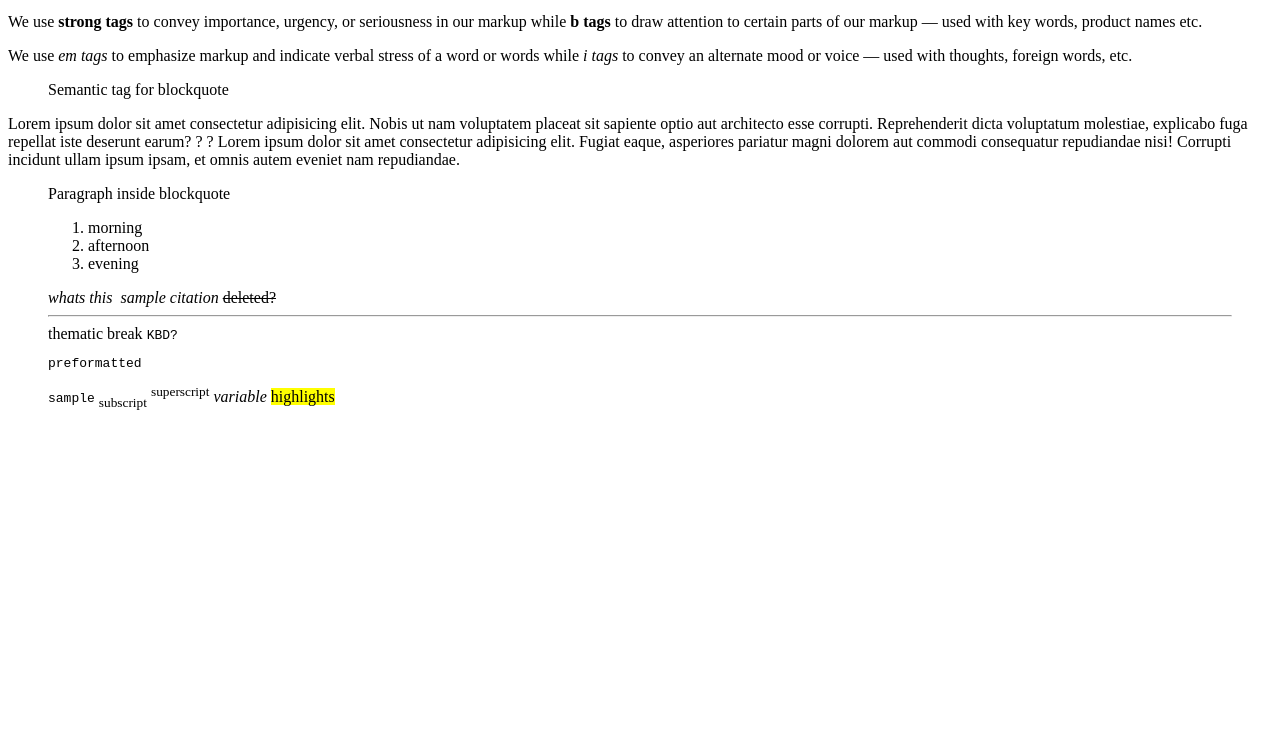
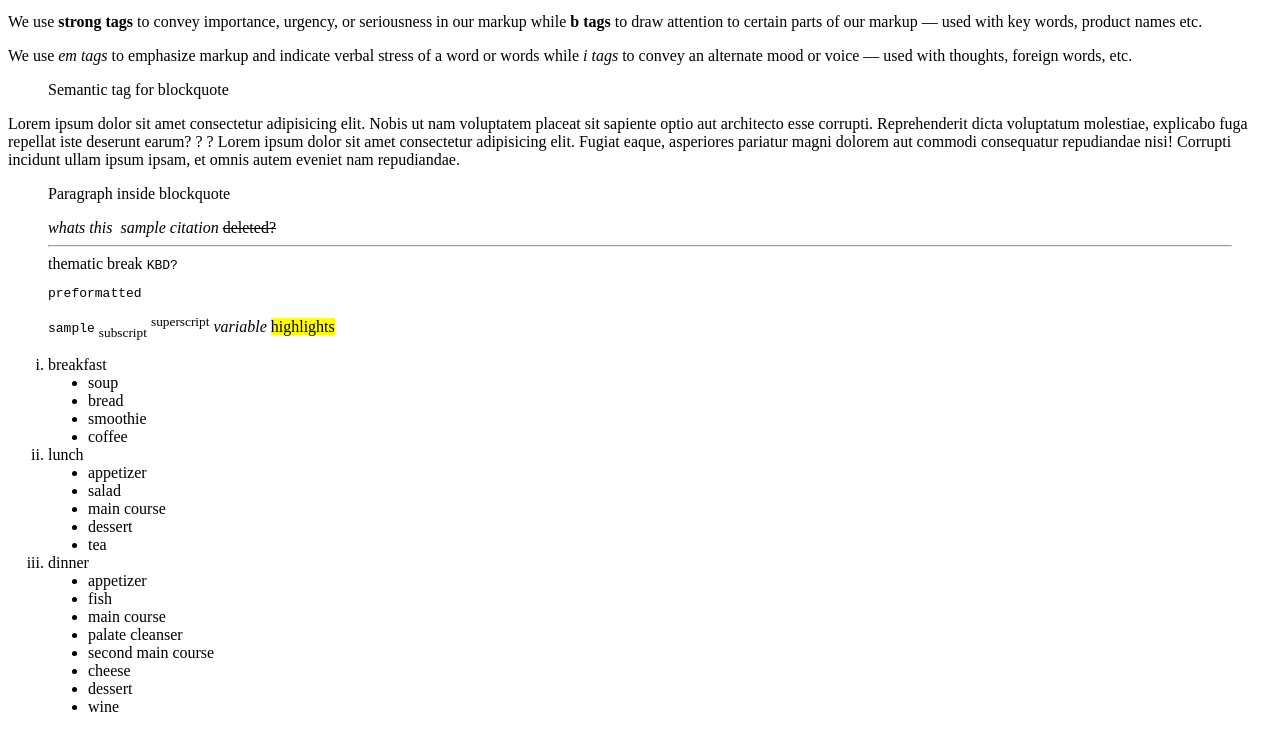
Before and after one commit to occurence/git_test, a plain HTML site: page html-boilerplate/index.html in a window 1280 px wide. Shown: the part 101-833 px from the top of the page. Before the commit the page ends 800 px from the top, so only its background shows below. Drawn offline with Linux system fonts and the light colour scheme.

Commit message:
Adding list items with internal and inline CSS

```diff
--- a/html-boilerplate/index.html
+++ b/html-boilerplate/index.html
@@ -3,6 +3,14 @@
 	<head>
 		<meta charset="UTF-8">
 		<title>Index</title>
+		<style>
+			ul li{
+				list-style-type: disc;
+			}
+			ul li li{
+				list-style-type: circle;
+			}
+		</style>
 	</head>
 	<body>
 		<!--Comment shortcut CTRL + /-->
@@ -16,11 +24,6 @@
 		Lorem ipsum dolor sit amet consectetur adipisicing elit. Fugiat eaque, asperiores pariatur magni dolorem aut commodi consequatur repudiandae nisi! Corrupti incidunt ullam ipsum ipsam, et omnis autem eveniet nam repudiandae.</p>
 		<blockquote>
 			<p>Paragraph inside blockquote</p>
-			<ol>
-				<li>morning</li>
-				<li>afternoon</li>
-				<li>evening</li>
-			</ol>
 			<dfn>whats this</dfn>&nbsp;
 			<cite>sample citation</cite>
 			<del>deleted?</del>
@@ -33,6 +36,37 @@
 			<var>variable</var>
 			<mark>highlights</mark>
 		</blockquote>
+		<ol type = 'i'>
+			<li>breakfast
+				<ul>
+					<li>soup</li>
+					<li>bread</li>
+					<li>smoothie</li>
+					<li>coffee</li>
+				</ul>
+			</li>
+			<li>lunch
+				<ul>
+					<li>appetizer</li>
+					<li>salad</li>
+					<li>main course</li>
+					<li>dessert</li>
+					<li>tea</li>
+				</ul>
+			</li>
+			<li>dinner
+				<ul>
+					<li>appetizer</li>
+					<li>fish</li>
+					<li>main course</li>
+					<li>palate cleanser</li>
+					<li>second main course</li>
+					<li>cheese</li>
+					<li>dessert</li>
+					<li>wine</li>
+				</ul>
+			</li>
+		</ol>
 
 	</body>
 </html>
```
